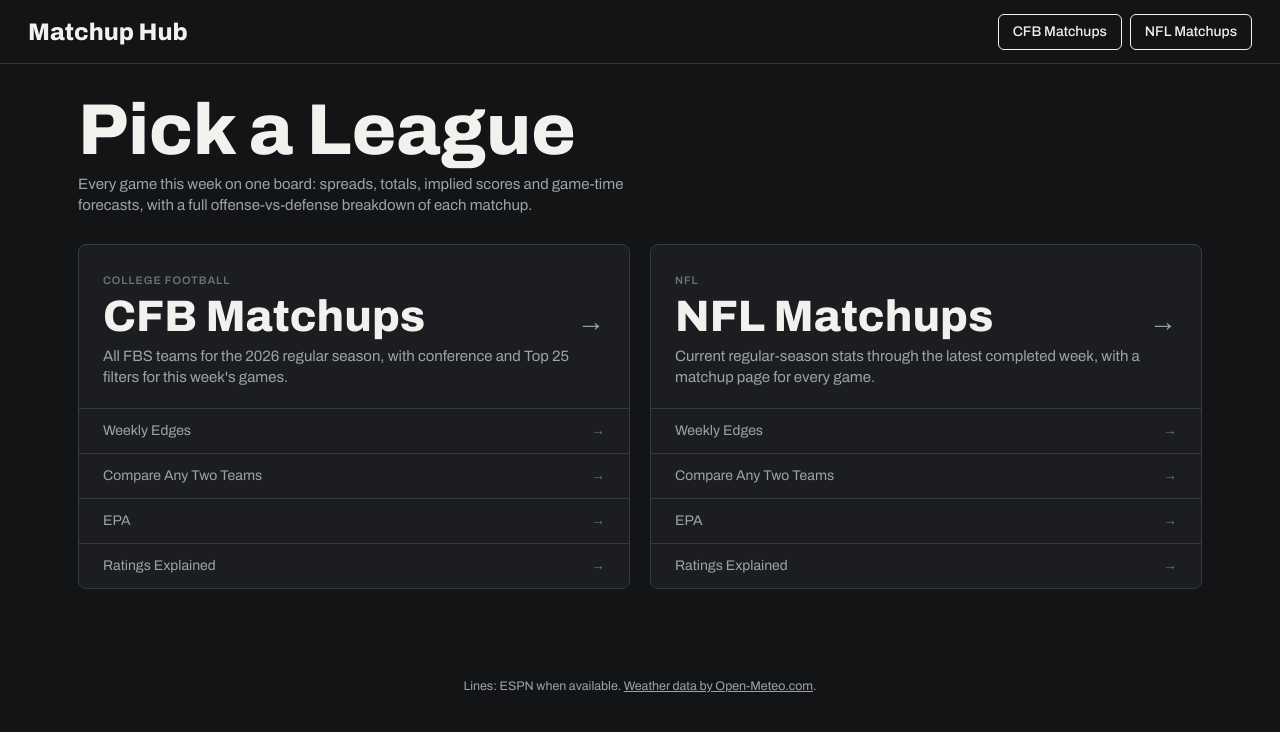
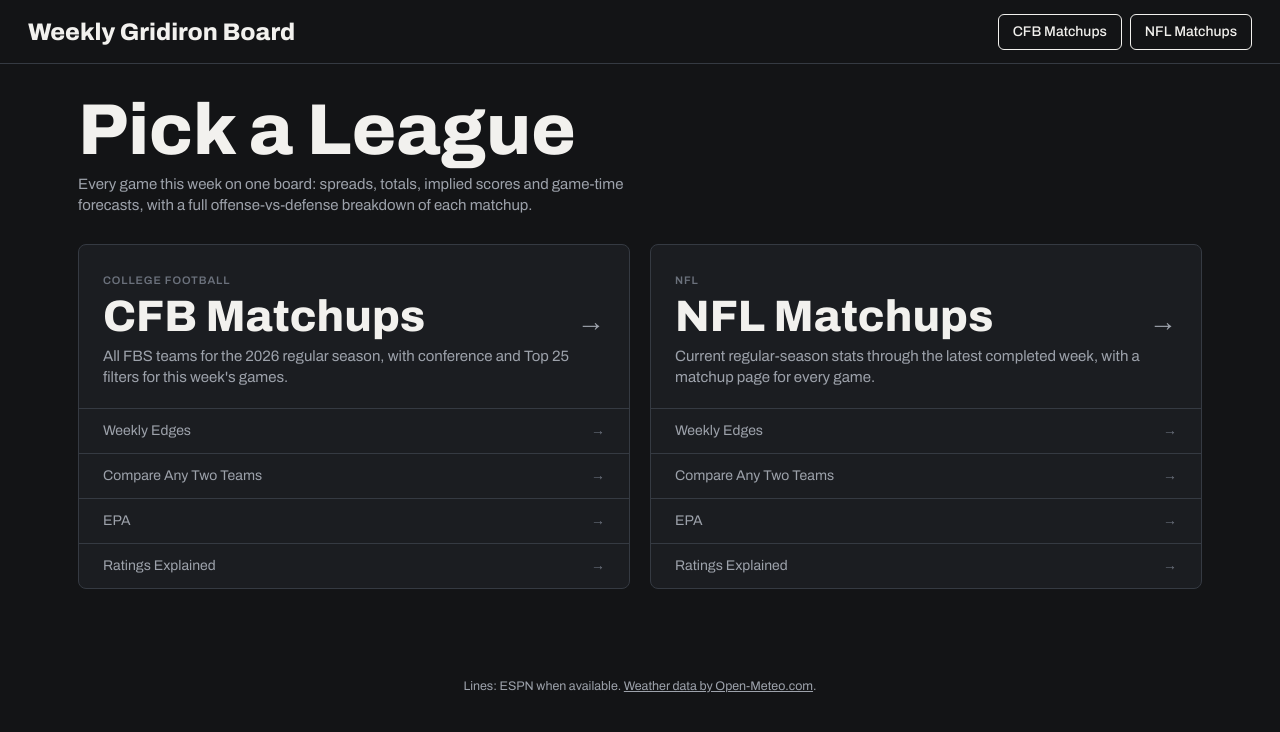
Before and after one commit to rhyman7/rhyman7.github.io, a plain HTML site: page index.html in a window 1280 px wide. Drawn offline with Linux system fonts and the light colour scheme.

Commit message:
Rename Matchup Hub to Weekly Gridiron Board
Co-Authored-By: Claude Opus 5.5 <noreply@anthropic.com>
Claude-Session: https://claude.ai/code/session_01TTYbVqqgysSyUdmDKUNCF4

```diff
--- a/index.html
+++ b/index.html
@@ -3,11 +3,11 @@
 <head>
 <meta charset="UTF-8">
 <meta name="viewport" content="width=device-width, initial-scale=1.0">
-<title>Matchup Hub</title>
+<title>Weekly Gridiron Board</title>
 <meta name="description" content="Weekly matchup boards for college football and the NFL: spreads, totals, implied scores, forecasts and offense-vs-defense breakdowns.">
 <meta property="og:type" content="website">
-<meta property="og:site_name" content="Matchup Hub">
-<meta property="og:title" content="Matchup Hub">
+<meta property="og:site_name" content="Weekly Gridiron Board">
+<meta property="og:title" content="Weekly Gridiron Board">
 <meta property="og:description" content="Weekly matchup boards for college football and the NFL.">
 <meta property="og:url" content="https://rhyman7.github.io/">
 <link rel="preconnect" href="https://fonts.googleapis.com">
@@ -162,7 +162,7 @@
 </head>
 <body>
 <header class="topbar">
-  <h1><a href="/" class="home-link">Matchup Hub</a></h1>
+  <h1><a href="/" class="home-link">Weekly Gridiron Board</a></h1>
   <nav class="topnav" aria-label="Leagues">
     <a href="/cfb/index.html" class="league-link">CFB Matchups</a>
     <a href="/nfl/index.html" class="league-link">NFL Matchups</a>
```
